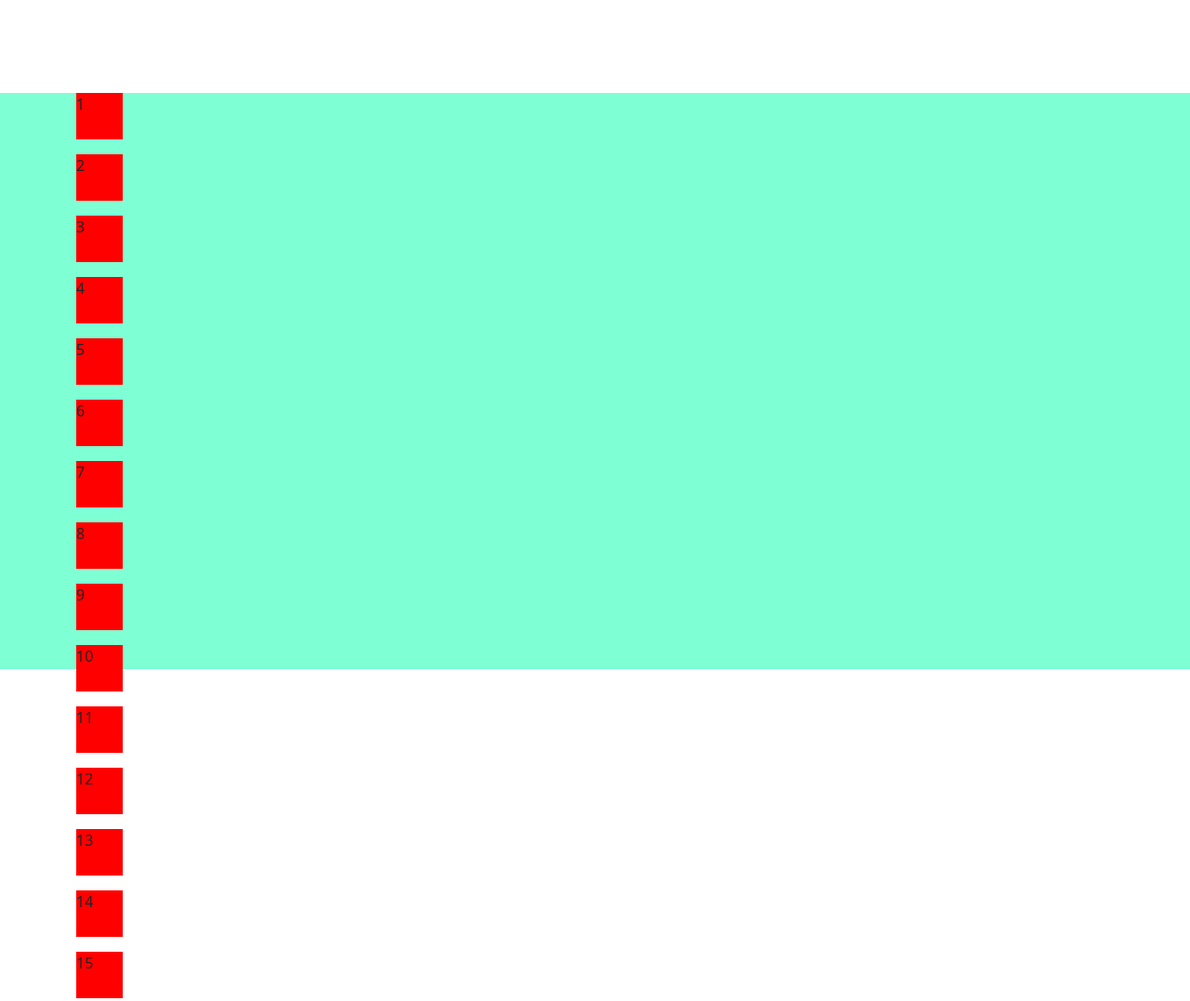
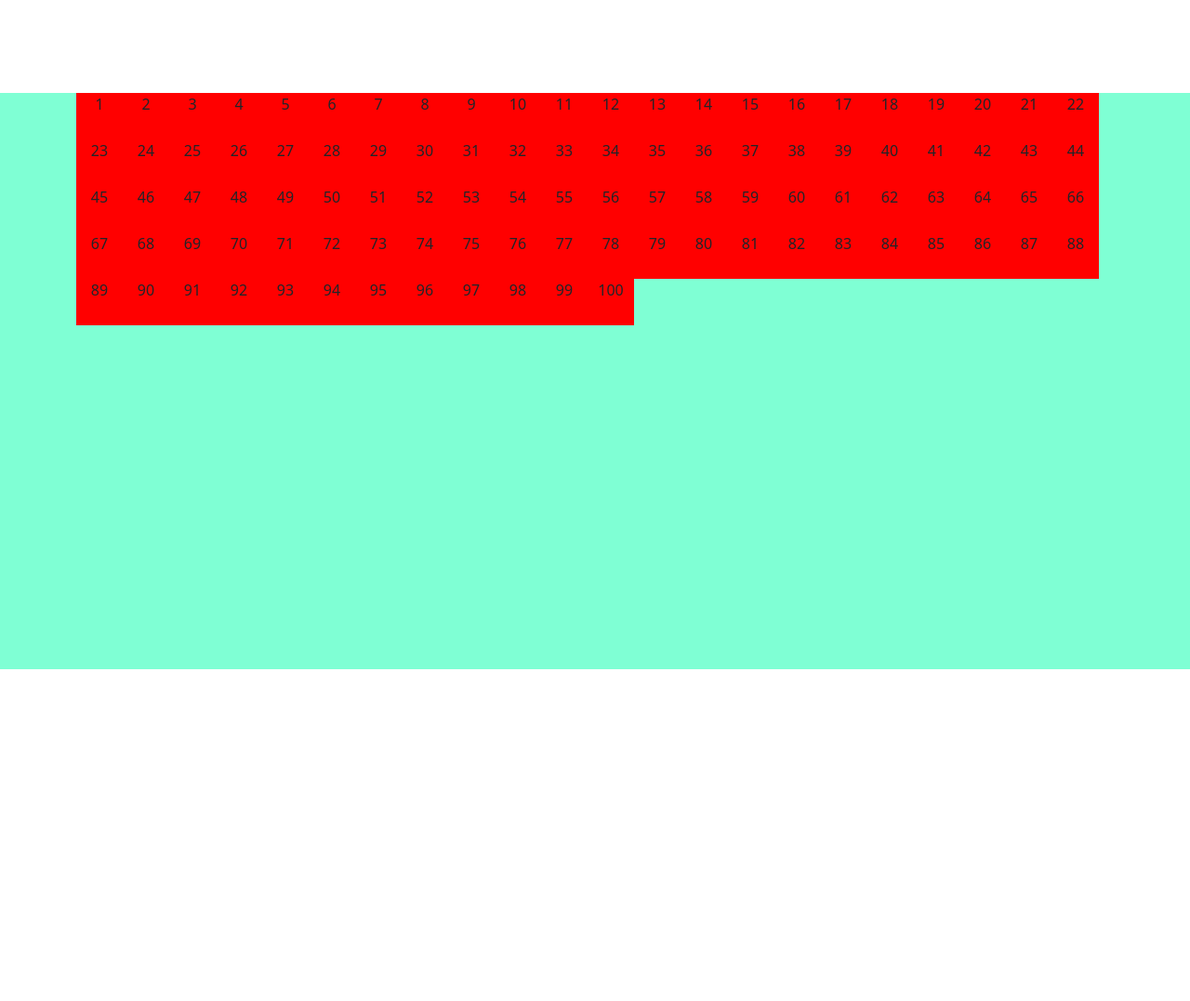
Before and after one commit to FlorianKomnino/js-campominato-grid, a plain HTML site: page index.html in a window 1280 px wide. Shown: the top 1077 px of the page at 93% size. After the commit the page ends 800 px from the top, so only its background shows below. Drawn offline with nearby package versions, Linux system fonts and the light colour scheme.

Commit message:
working on function for creation of element (changed from p to div.casella). Created for cicle that adds 100 elements through the function

```diff
--- a/css/style.css
+++ b/css/style.css
@@ -12,7 +12,7 @@ footer {
     height: 80px;
 }
 
-div p {
+div div.casella {
     height: 50px;
     width: 50px;
     background-color: red;
--- a/index.html
+++ b/index.html
@@ -26,7 +26,7 @@
     <main>
         <div class="container">
             <div class="row">
-                <div class="col" id="gameArea">
+                <div class="col d-flex flex-wrap" id="gameArea">
 
                 </div>
             </div>
--- a/js/script.js
+++ b/js/script.js
@@ -2,13 +2,14 @@ console.log('Hello World!');
 
 const gameArea = document.getElementById('gameArea');
 
-function getElementP (contentText) {
-    let createdElement = document.createElement('p');
+function getElementDiv (contentText) {
+    let createdElement = document.createElement('div');
+    createdElement.innerText = contentText;
+    createdElement.classList.add('casella', 'text-center');
     gameArea.append(createdElement);
-    createdElement.innerText = contentText;
     return createdElement;
 }
 
 for ( let i = 1 ; i < 101 ; i++) {
-    getElementP(i);
+    getElementDiv(i);
 }
```
